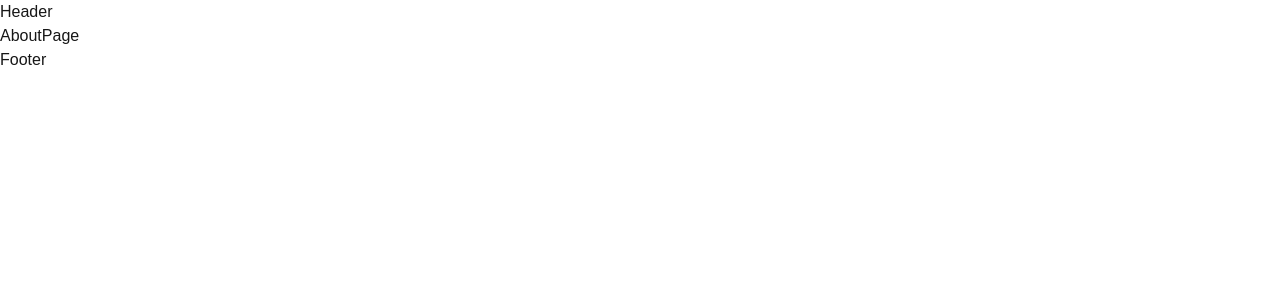
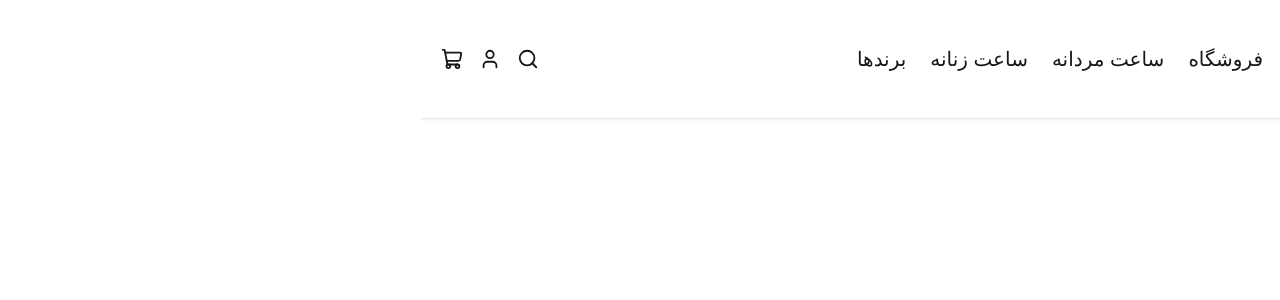
Before and after one commit to godarzizahra/maktab136-project-zahragodarzi, a Next.js app in the folder shop-zamira/: page /about in a window 1280 px wide. Shown: the top 300 px of the page. Built offline with nearby package versions, Linux system fonts and the light colour scheme.

Commit message:
add header

```diff
--- a/shop-zamira/src/app/layout.tsx
+++ b/shop-zamira/src/app/layout.tsx
@@ -24,7 +24,8 @@ export default function RootLayout({
 }>) {
 	return (
 		<html
-			lang="en"
+			lang="fa"
+			dir="rtl"
 			className={`${geistSans.variable} ${geistMono.variable} h-full antialiased`}
 		>
 			<body className="min-h-full flex flex-col">{children}</body>
--- a/shop-zamira/src/layout/header/header.tsx
+++ b/shop-zamira/src/layout/header/header.tsx
@@ -1,3 +1,51 @@
+import logo from "@/assets/image/logo-2.jpg";
+import { Search, ShoppingCart, User } from "lucide-react";
+import Image from "next/image";
+import Link from "next/link";
+
+const navLinks = [
+	{ href: "/products", label: "فروشگاه" },
+	{ href: "/men", label: "ساعت مردانه" },
+	{ href: "/women", label: "ساعت زنانه" },
+	{ href: "/brands", label: "برندها" },
+];
+
 export default function Header() {
-	return <div>Header</div>;
+	return (
+		<header className="flex items-center justify-between px-5 py-4 shadow-sm">
+			<Link href="/" className="flex items-center">
+				<Image src={logo} alt="logo" width={100} height={60} />
+			</Link>
+
+			<nav>
+				<ul className="flex items-center gap-6 text-sm font-medium">
+					{navLinks.map((item) => (
+						<li key={item.href}>
+							<Link
+								href={item.href}
+								className=" text-xl hover:text-blue-600 transition-colors"
+							>
+								{item.label}
+							</Link>
+						</li>
+					))}
+				</ul>
+			</nav>
+
+			<div className="flex items-center gap-4">
+				<button aria-label="جستجو">
+					<Search size={22} className="hover:text-blue-600 transition-colors" />
+				</button>
+				<button aria-label="حساب کاربری">
+					<User size={22} className="hover:text-blue-600 transition-colors" />
+				</button>
+				<button aria-label="سبد خرید">
+					<ShoppingCart
+						size={22}
+						className="hover:text-blue-600 transition-colors"
+					/>
+				</button>
+			</div>
+		</header>
+	);
 }
```
Also changed, not shown: shop-zamira/src/assets/image/logo-2.jpg (added).
